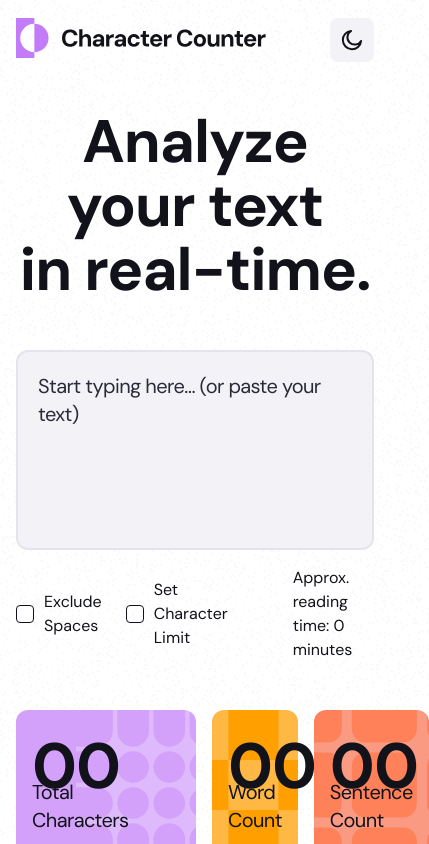
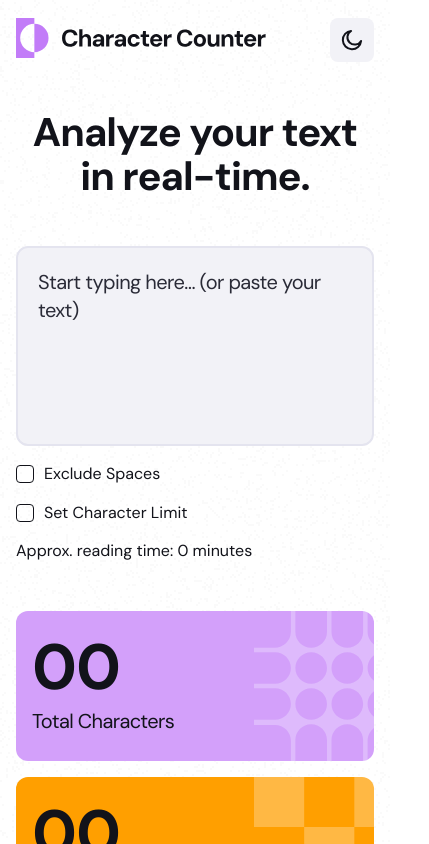
Before and after one commit to VillageR88/next-character-counter, a Next.js app: page / in a window 390 px wide. Shown: the top 844 px of the page, 429 px wide, since content can reach past the window. Built offline with nearby package versions, Linux system fonts and the light colour scheme.

Commit message:
initial responsive
Signed-off-by: VillageR88 <villager88pl@gmail.com>

```diff
--- a/app/components/Density.tsx
+++ b/app/components/Density.tsx
@@ -4,7 +4,6 @@ import { useState } from 'react';
 
 const DENSITY_TITLE = 'Letter Density';
 const DENSITY_DESCRIPTION_EMPTY = 'No characters found. Start typing to see letter density.';
-const SEE_DESCRIPTION = 'See more';
 
 const calculateHeight = (isExpanded: boolean, calculationMap: Record<string, number>, isExcludedSpaces: boolean) => {
   const itemHeight = 20.8; // height of each item in px
@@ -14,11 +13,14 @@ const calculateHeight = (isExpanded: boolean, calculationMap: Record<string, num
   if (isExpanded) {
     return `${(Object.keys(calculationMap).length * (itemHeight + gapHeight) - gapHeight - excludedSpaceHeight).toString()}px`;
   }
-  return `${(184.8 - excludedSpaceHeight).toString()}px`;
+  return `${(150 - excludedSpaceHeight).toString()}px`;
 };
 
 const Density = ({ textAreaValue, isExcludedSpaces }: { textAreaValue: string; isExcludedSpaces: boolean }) => {
   const [isExpanded, setIsExpanded] = useState<boolean>(false);
+
+  const SEE_DESCRIPTION = `See ${isExpanded ? 'less' : 'more'}`;
+
   const calculationMap = {} as Record<string, number>;
   for (const item of textAreaValue.split('')) {
     if (calculationMap[item]) calculationMap[item]++;
@@ -41,7 +43,7 @@ const Density = ({ textAreaValue, isExcludedSpaces }: { textAreaValue: string; i
           {Object.keys(calculationMap).map((x, i) => (
             <li
               key={x}
-              className={`${(x === ' ' && isExcludedSpaces) || (i > 5 && !isExpanded) ? 'absolute opacity-0' : 'opacity-100 [animation:fade-in_300ms] [transition:opacity_300ms]'} flex items-center gap-[14px]`}
+              className={`${(x === ' ' && isExcludedSpaces) || (i >= 5 && !isExpanded) ? 'absolute opacity-0' : 'opacity-100 [animation:fade-in_300ms] [transition:opacity_300ms]'} flex items-center gap-[14px]`}
             >
               <div className="flex h-[12px] min-w-[16px] items-center">
                 <p className="leading-[130%] tracking-[-0.6px] [transition:color_300ms]">{x.toUpperCase()}</p>
--- a/app/components/MainCheckboxArea.tsx
+++ b/app/components/MainCheckboxArea.tsx
@@ -34,8 +34,8 @@ const MainCheckboxArea = ({
   const APPROX_DESCRIPTION = `Approx. reading time: ${!textAreaValue ? '0' : calculateReadTimeValue < 1 ? '< 1' : calculateReadTimeValue.toString()} minute${Number(calculateReadTimeValue) < 2 && textAreaValue ? '' : 's'}`;
 
   return (
-    <div className="mt-[16px] flex items-center justify-between">
-      <div className="flex items-center gap-[24px]">
+    <div className="mt-[16px] flex flex-col justify-between gap-[12px] md:flex-row md:items-center">
+      <div className="flex flex-col gap-[12px] md:flex-row md:items-center md:gap-[24px]">
         <LabelCheckbox
           passReference={(value) => {
             setIsExcludedSpace(value);
--- a/app/components/SummaryBoxes.tsx
+++ b/app/components/SummaryBoxes.tsx
@@ -1,7 +1,8 @@
+const NO_SPACE_DESCRIPTION = '(no space)';
 const SummaryBoxes = ({ textAreaValue, isExcludedSpaces }: { textAreaValue: string; isExcludedSpaces: boolean }) => {
   const formattedValue = (value: number) => value.toLocaleString('number', { minimumIntegerDigits: 2 });
   return (
-    <ul className="mt-[48px] flex gap-[16px]">
+    <ul className="mt-[48px] flex flex-col gap-[16px] md:flex-row">
       {[
         {
           description: 'Total Characters',
@@ -43,8 +44,11 @@ const SummaryBoxes = ({ textAreaValue, isExcludedSpaces }: { textAreaValue: stri
             {index === 0 ? (
               <div className="flex items-center gap-1">
                 <p className="text-[20px] leading-[140%] tracking-[-0.6px]">{item.description}</p>
-                <p id="no-space-info" className="leading-[130%] tracking-[-0.6px] opacity-0 [transition:opacity_300ms]">
-                  (no space)
+                <p
+                  id="no-space-info"
+                  className="leading-[130%] tracking-[-0.6px] opacity-0 [transition:opacity_300ms] md:absolute md:bottom-2 screen1024:relative screen1024:-bottom-px"
+                >
+                  {NO_SPACE_DESCRIPTION}
                 </p>
               </div>
             ) : (
--- a/app/globals.css
+++ b/app/globals.css
@@ -11,7 +11,7 @@ html.hidden {
 }
 
 h1 {
-  @apply whitespace-pre-wrap text-6xl font-[700] leading-[64px] tracking-[-1px];
+  @apply whitespace-pre-wrap text-[40px] font-[700] leading-[110%] tracking-[-1px] md:text-6xl md:leading-[64px];
 }
 
 textarea::placeholder {
--- a/tailwind.config.ts
+++ b/tailwind.config.ts
@@ -9,7 +9,7 @@ const config: Config = {
   theme: {
     extend: {
       screens: {
-        screen1200: '1200px',
+        screen1024: '1024px',
       },
       fontFamily: {
         dmSans: ['var(--font-dm-sans)'],
```
